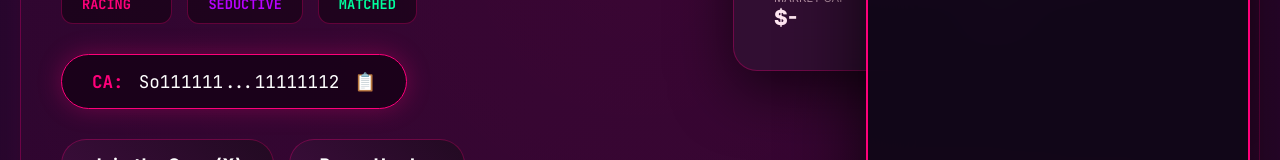
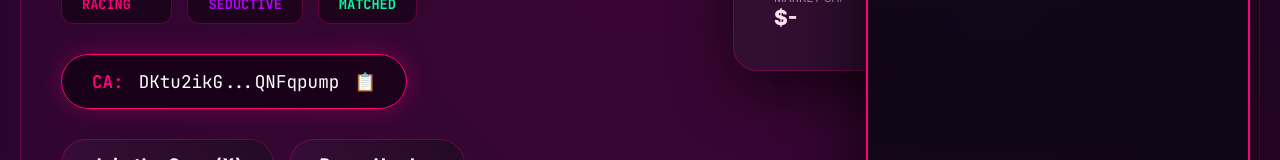
Before and after one commit to aljaaaymp/lovester, a React (Create React App) app: page / in a window 1280 px wide. Shown: the part 439-599 px from the top of the page. Built offline with nearby package versions, Linux system fonts and the light colour scheme; no server answers.

Commit message:
final deploy

```diff
--- a/public/index.html
+++ b/public/index.html
@@ -2,7 +2,7 @@
 <html lang="en">
   <head>
     <meta charset="utf-8" />
-    <link rel="icon" href="%PUBLIC_URL%/hey.jpg" />
+    <link rel="icon" href="%PUBLIC_URL%/lovester.jpg" />
     <meta name="viewport" content="width=device-width, initial-scale=1" />
     <meta name="theme-color" content="#000000" />
     <meta
--- a/src/App.js
+++ b/src/App.js
@@ -2,7 +2,7 @@ import React, { useState, useEffect, useRef } from 'react';
 import Groq from 'groq-sdk';
 import './App.css';
 
-const TOKEN_ADDRESS = "So11111111111111111111111111111111111111112";
+const TOKEN_ADDRESS = "DKtu2ikG6Ss5FQNVXh1izVGLFbo1jKixJjhRQNFqpump";
 
 function App() {
   const [marketData, setMarketData] = useState(null);
```
Also changed, not shown: public/lovester.jpg (added).
